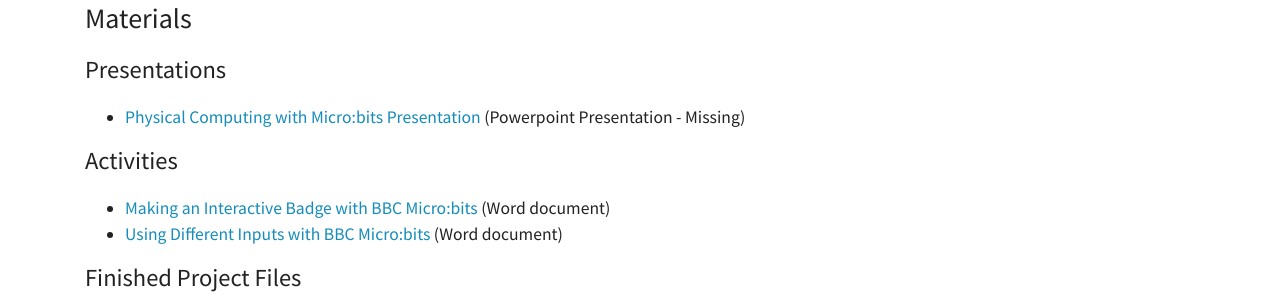
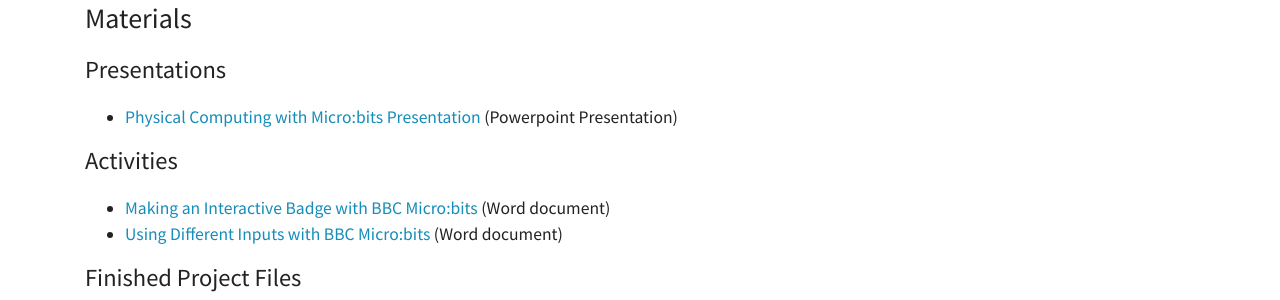
Before and after one commit to cs4s/intro-2018, a Jekyll site: the page built from day2/physical_computing/index.md, in a window 1280 px wide and 900 px high, scrolled down 596 px. Shown: the part 154-454 px from the top of the window. Built offline with Jekyll 4.4.1, drawn with Linux system fonts in a browser that asks for light colours.

Commit message:
Changes Physical Computing page to include presentation links

```diff
--- a/day2/physical_computing/index.md
+++ b/day2/physical_computing/index.md
@@ -25,7 +25,7 @@ When Coding the projects in *MakeCode* and running them on the *Micro:bit* devic
 
 ### Presentations
 
-- [Physical Computing with Micro:bits Presentation]() (Powerpoint Presentation - Missing)
+- [Physical Computing with Micro:bits Presentation]({{ site.drive_url | append: '1aqr3kF9dUHFWdaJgKoP6SUSS-cKBuUqT' }}) (Powerpoint Presentation)
 
 ### Activities
 
```
